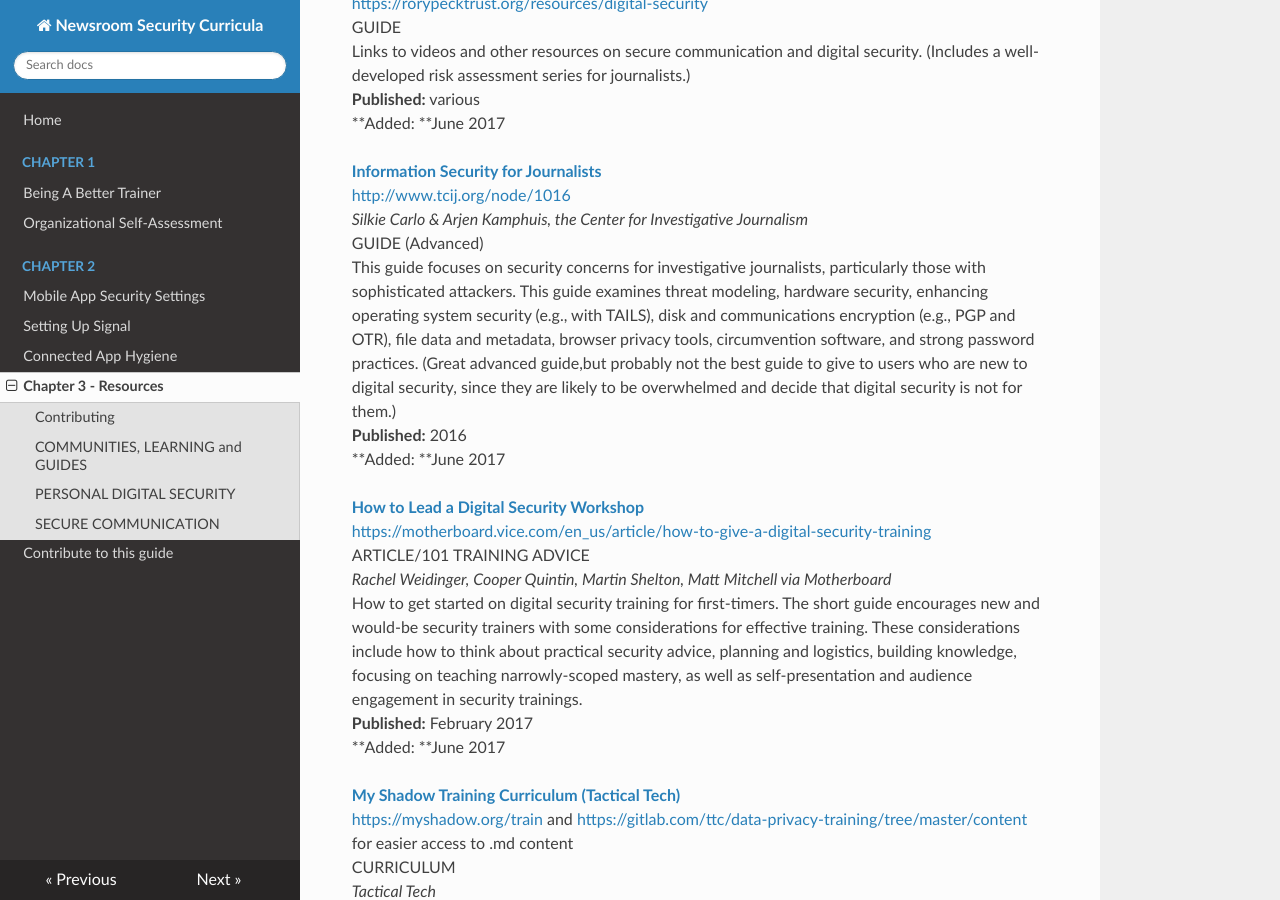
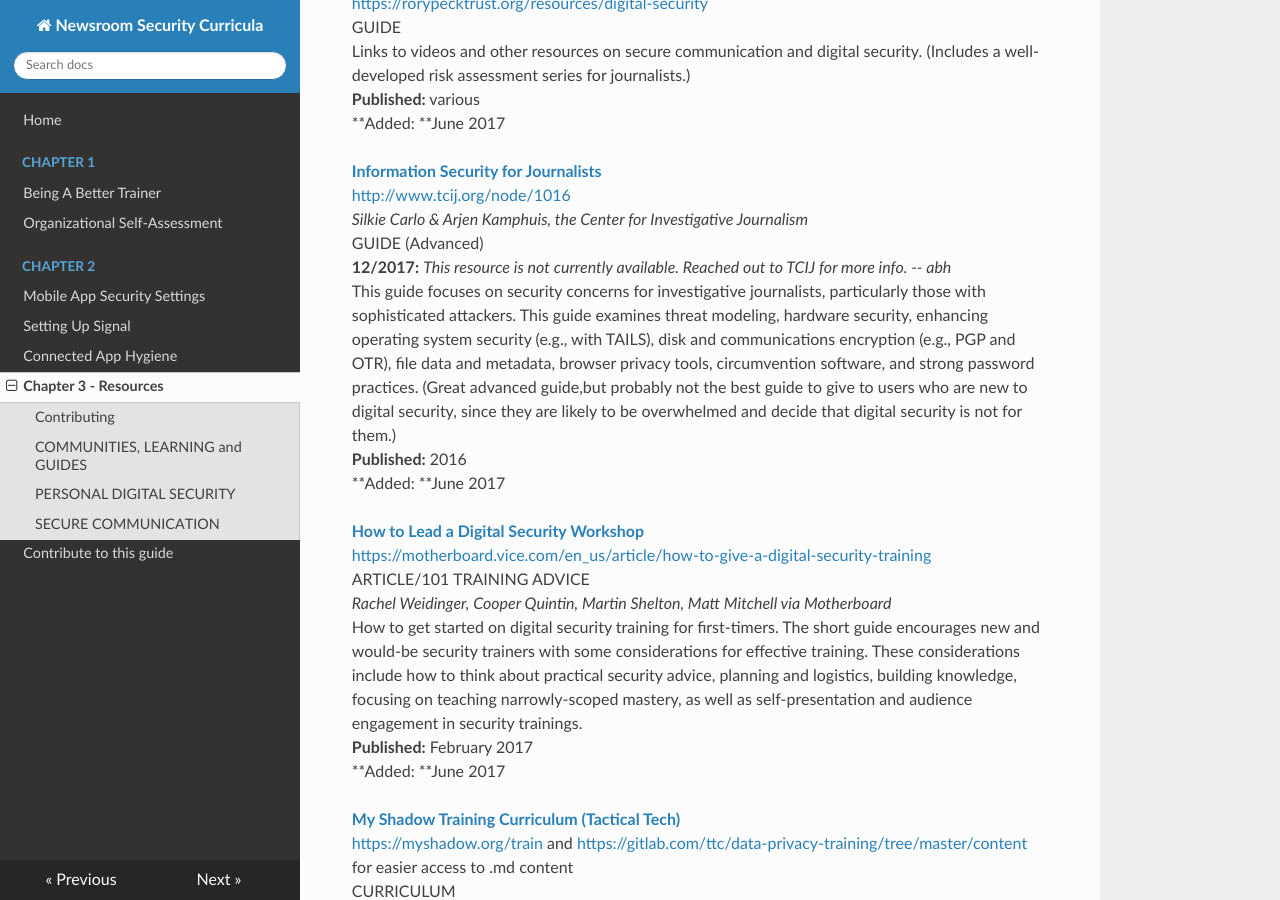
Before and after one commit to OpenNewsLabs/field-guide-security-training-newsroom, an MkDocs documentation site: the page built from docs/Chapter03-Resources.md, in a window 1280 px wide and 900 px high, scrolled down 3264 px. Built offline with MkDocs 1.6.1, drawn with Linux system fonts in a browser that asks for light colours; nearby versions of some CDN libraries; old or Windows-style settings are respelled for this version of MkDocs.

Commit message:
Need to check all the resources at regular intervals.

```diff
--- a/docs/Chapter03-Resources.md
+++ b/docs/Chapter03-Resources.md
@@ -127,6 +127,7 @@ Links to videos and other resources on secure communication and digital security
 [http://www.tcij.org/node/1016](http://www.tcij.org/node/1016)
 *Silkie Carlo & Arjen Kamphuis, the Center for Investigative Journalism*
 GUIDE (Advanced)
+**12/2017:** *This resource is not currently available. Reached out to TCIJ for more info. -- abh*
 This guide focuses on security concerns for investigative journalists, particularly those with sophisticated attackers. This guide examines threat modeling, hardware security, enhancing operating system security (e.g., with TAILS), disk and communications encryption (e.g., PGP and OTR), file data and metadata, browser privacy tools, circumvention software, and strong password practices. (Great advanced guide,but probably not the best guide to give to users who are new to digital security, since they are likely to be overwhelmed and decide that digital security is not for them.)
 **Published:**  2016
 **Added: **June 2017
```
